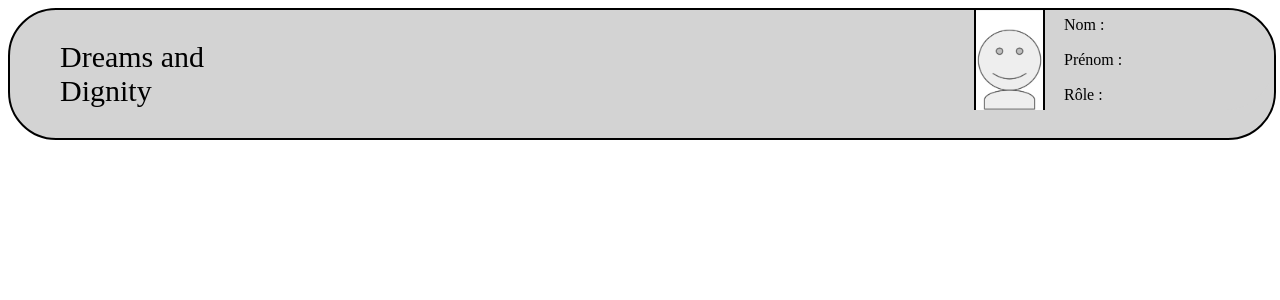
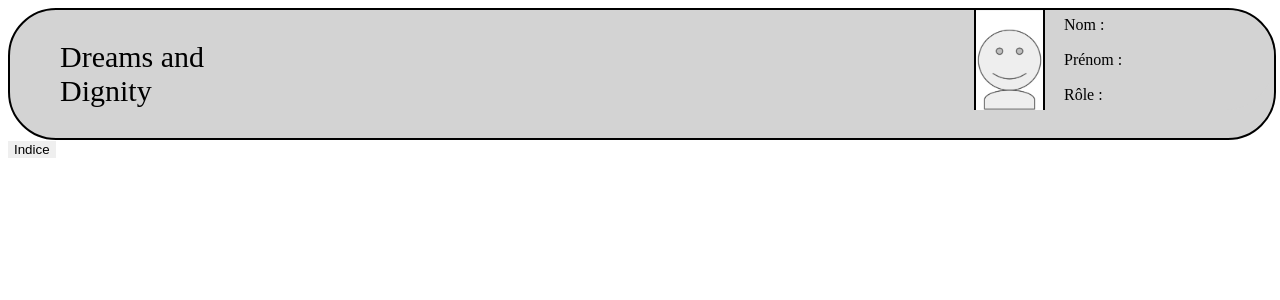
Before and after one commit to 2019-2020-ps6/2023-2024-ps6-dndeveloppers, an Angular app in the folder front-end/: page /app-indice in a window 1280 px wide. Before the commit this address led to /. Shown: the top 300 px of the page. Built offline with nearby package versions, Linux system fonts and the light colour scheme.

Commit message:
#4 feat ajout du bouton d'indice

```diff
--- a/front-end/src/app/app-routing.module.ts
+++ b/front-end/src/app/app-routing.module.ts
@@ -1,8 +1,10 @@
 import { NgModule } from '@angular/core';
 import { RouterModule, Routes } from '@angular/router';
 import { ProfilComponent } from './profil/profil.component';
+import { IndiceComponent } from './quiz/indice/indice.component';
 const routes: Routes = [
-  {path: 'app-profil', component: ProfilComponent}
+  {path: 'app-profil', component: ProfilComponent},
+  {path: 'app-indice', component: IndiceComponent}
 ];
 
 
--- a/front-end/src/app/app.component.html
+++ b/front-end/src/app/app.component.html
@@ -1,3 +1,4 @@
 <div class="main-content">
     <app-profil class="sommet"></app-profil>
+    <app-indice class="indice"></app-indice>
 </div>
--- a/front-end/src/app/app.module.ts
+++ b/front-end/src/app/app.module.ts
@@ -4,11 +4,13 @@ import { BrowserModule } from '@angular/platform-browser';
 import { AppRoutingModule } from './app-routing.module';
 import { AppComponent } from './app.component';
 import { ProfilComponent } from './profil/profil.component';
+import { IndiceComponent } from './quiz/indice/indice.component';
 
 @NgModule({
   declarations: [
     AppComponent,
-    ProfilComponent
+    ProfilComponent,
+    IndiceComponent
   ],
   imports: [
     BrowserModule,
--- a/front-end/src/app/quiz/indice/indice.component.ts
+++ b/front-end/src/app/quiz/indice/indice.component.ts
@@ -0,0 +1,13 @@
+import { Component, OnInit } from "@angular/core";
+
+@Component({
+    selector: 'app-indice',
+    templateUrl: './indice.component.html',
+    styleUrls: ['./indice.component.scss']
+})
+
+export class IndiceComponent implements OnInit {
+    constructor(){}
+
+    ngOnInit(): void {}
+}
```
